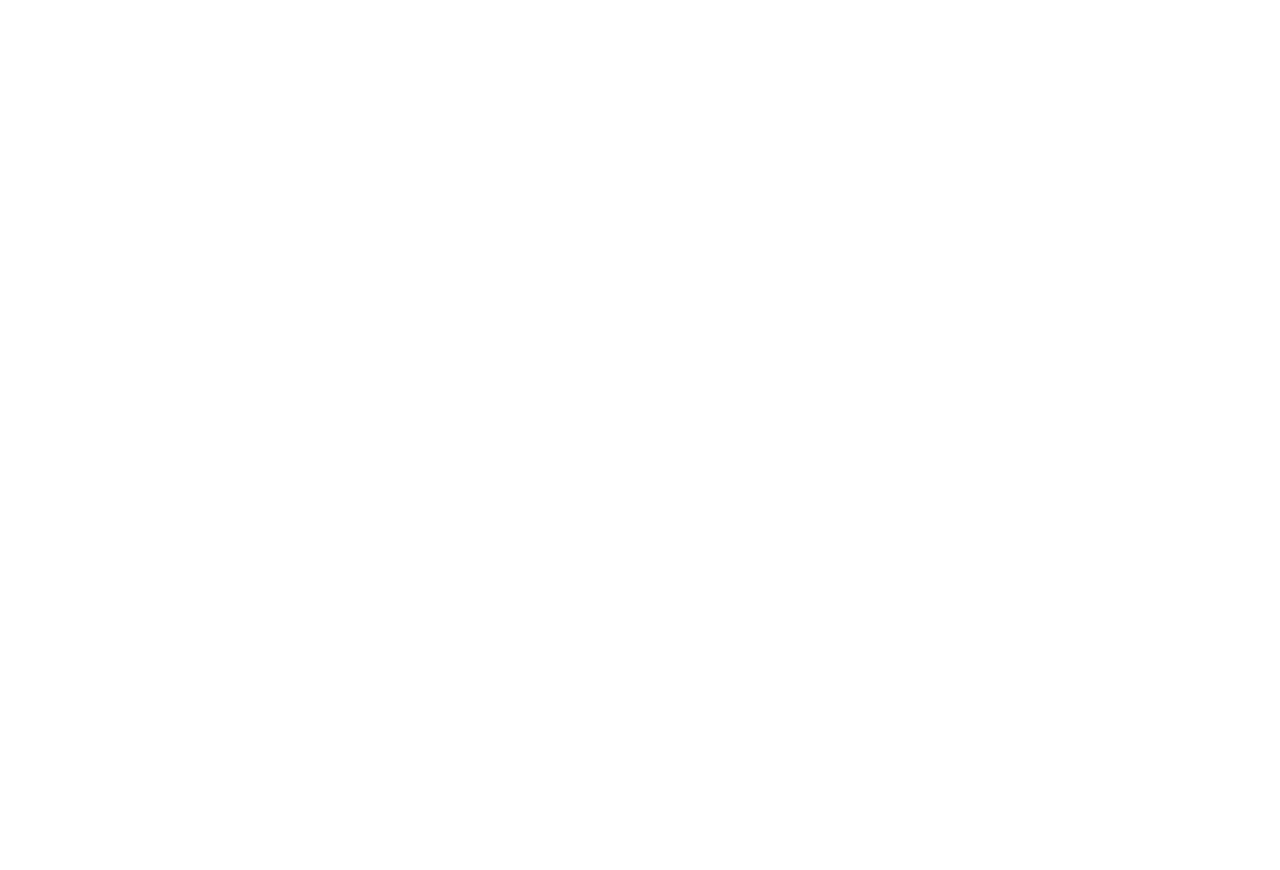
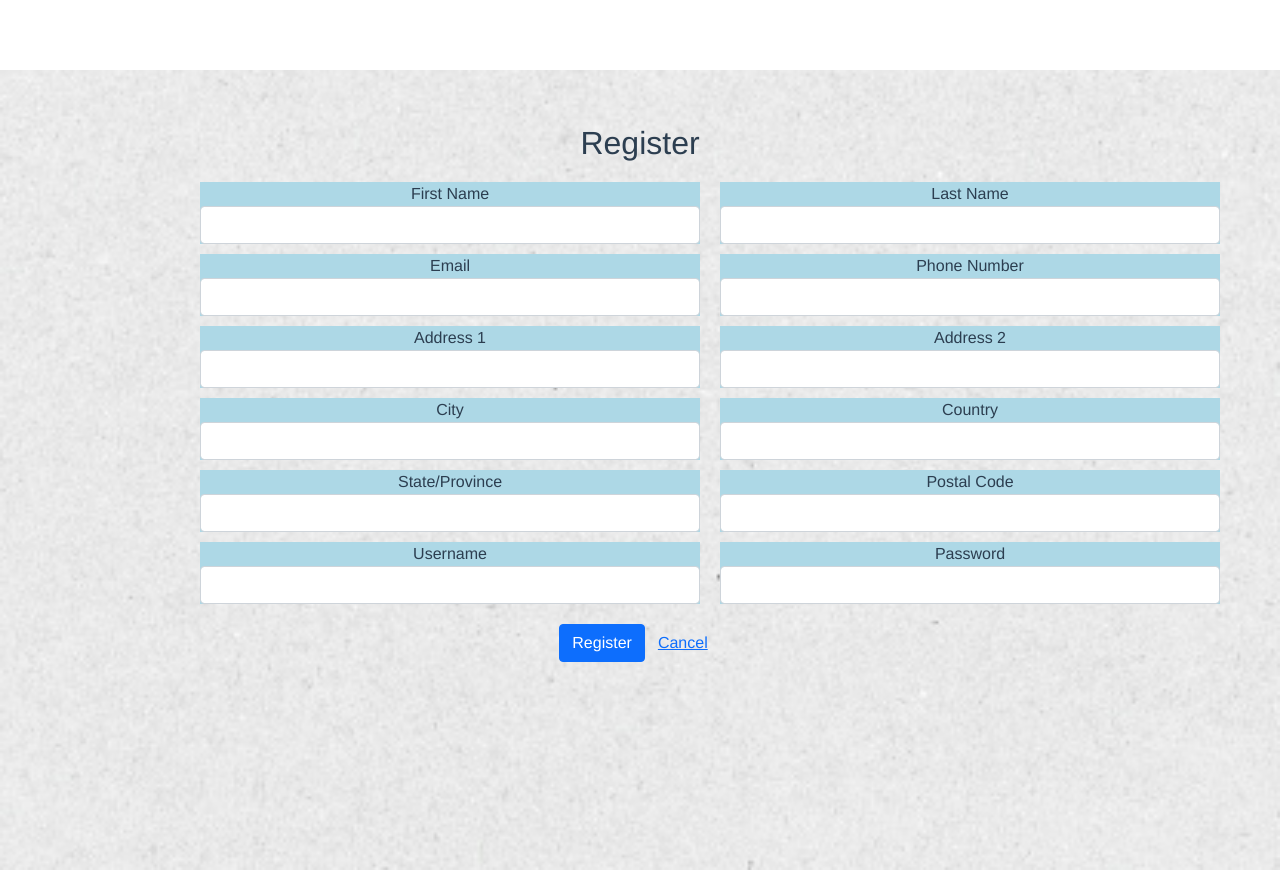
Before and after one commit to raoulnzefa/VueProject, a Vue app: page /register in a window 1280 px wide. Before the commit the page ends 800 px from the top, so only its background shows below. Built offline with nearby package versions, Linux system fonts and the light colour scheme.

Commit message:
Account creation page.

```diff
--- a/src/router/index.js
+++ b/src/router/index.js
@@ -4,6 +4,7 @@
 import Login from "../views/Login.vue";
 import Review from "../views/Review.vue";
 import Cart from "../views/Cart.vue";
+import Register from "../views/Register.vue";
 
 Vue.use(VueRouter);
 
@@ -28,6 +29,11 @@
     name: "cart",
     component: Cart
   },
+  {
+    path: "/register",
+    name: "register",
+    component: Register
+  },
 ];
 
 const router = new VueRouter({
--- a/src/views/Register.vue
+++ b/src/views/Register.vue
@@ -1,32 +1,87 @@
 <template>
-    <div>
+    <div class="bg">
+        <h3>sdjasd</h3>
         <h2>Register</h2>
-        <form @submit.prevent="handleSubmit">
-            <div class="form-group">
+        <!-- <div> -->
+        <form @submit.prevent="accountSubmit">
+            <div style="margin-top: 10px; text-align: center; display:flex;">
+            <div class="form-group" style="width: 500px; margin-left: 200px ; background-color: lightblue;">
                 <label for="firstName">First Name</label>
-                <input type="text" v-model="user.firstName" v-validate="'required'" name="firstName" class="form-control" :class="{ 'is-invalid': submitted && errors.has('firstName') }" />
-                <div v-if="submitted && errors.has('firstName')" class="invalid-feedback">{{ errors.first('firstName') }}</div>
+                <input type="text" v-model="user.firstName" v-validate="'required'" name="firstName" class="form-control" :class="{ 'is-invalid': submit && errors.has('firstName') }" />
+                <div v-if="submit && !firstName && errors.has('firstName')" class="invalid-feedback">{{ errors.first('firstName') }}</div>
             </div>
-            <div class="form-group">
+            <div class="form-group" style="margin-left: 20px; margin-righht: 20px; width: 500px;  background-color: lightblue;">
                 <label for="lastName">Last Name</label>
-                <input type="text" v-model="user.lastName" v-validate="'required'" name="lastName" class="form-control" :class="{ 'is-invalid': submitted && errors.has('lastName') }" />
-                <div v-if="submitted && errors.has('lastName')" class="invalid-feedback">{{ errors.first('lastName') }}</div>
+                <input type="text" v-model="user.lastName" v-validate="'required'" name="lastName" class="form-control" :class="{ 'is-invalid': submit && errors.has('lastName') }" />
+                <div v-if="submit && errors.has('lastName')" class="invalid-feedback">{{ errors.first('lastName') }}</div>
             </div>
-            <div class="form-group">
+            </div>
+            <div style="margin-top: 10px; text-align: center; display:flex;">
+            <div class="form-group" style="width: 500px; margin-left: 200px;  background-color: lightblue;">
+                <label for="lastName">Email</label>
+                <input type="text" v-model="user.lastName" v-validate="'required'" name="lastName" class="form-control" :class="{ 'is-invalid': submit && errors.has('email') }" />
+                <div v-if="submit && errors.has('email')" class="invalid-feedback">{{ errors.first('email') }}</div>
+            </div>
+            <div class="form-group" style="margin-left: 20px; margin-righht: 20px; width: 500px;  background-color: lightblue;">
+                <label for="lastName">Phone Number</label>
+                <input type="text" v-model="user.lastName" v-validate="'required'" name="lastName" class="form-control" :class="{ 'is-invalid': submit && errors.has('phoneNum') }" />
+                <div v-if="submit && errors.has('phoneNum')" class="invalid-feedback">{{ errors.first('phoneNum') }}</div>
+            </div>
+            </div>
+            <div style="margin-top: 10px; text-align: center; display:flex;">
+            <div class="form-group" style="width: 500px; margin-left: 200px;  background-color: lightblue;">
+                <label for="lastName">Address 1</label>
+                <input type="text" v-model="user.lastName" v-validate="'required'" name="lastName" class="form-control" :class="{ 'is-invalid': submit && errors.has('address1') }" />
+                <div v-if="submit && errors.has('address1')" class="invalid-feedback">{{ errors.first('address1') }}</div>
+            </div>
+            <div class="form-group" style="margin-left: 20px; margin-righht: 20px; width: 500px;  background-color: lightblue;">
+                <label for="lastName">Address 2</label>
+                <input type="text" v-model="user.lastName" v-validate="'required'" name="lastName" class="form-control" :class="{ 'is-invalid': submit && errors.has('address2') }" />
+                <div v-if="submit && errors.has('address2')" class="invalid-feedback">{{ errors.first('address2') }}</div>
+            </div>
+            </div>
+            <div style="margin-top: 10px; text-align: center; display:flex;">
+            <div class="form-group" style="width: 500px; margin-left: 200px;  background-color: lightblue;">
+                <label for="lastName">City</label>
+                <input type="text" v-model="user.lastName" v-validate="'required'" name="lastName" class="form-control" :class="{ 'is-invalid': submit && errors.has('city') }" />
+                <div v-if="submit && errors.has('city')" class="invalid-feedback">{{ errors.first('city') }}</div>
+            </div>
+            <div class="form-group" style="margin-left: 20px; margin-righht: 20px; width: 500px;  background-color: lightblue;">
+                <label for="lastName">Country</label>
+                <input type="text" v-model="user.lastName" v-validate="'required'" name="lastName" class="form-control" :class="{ 'is-invalid': submit && errors.has('country') }" />
+                <div v-if="submit && errors.has('country')" class="invalid-feedback">{{ errors.first('country') }}</div>
+            </div>
+            </div>
+            <div style="margin-top: 10px; text-align: center; display:flex;">
+            <div class="form-group" style="width: 500px; margin-left: 200px;  background-color: lightblue;">
+                <label for="lastName">State/Province</label>
+                <input type="text" v-model="user.lastName" v-validate="'required'" name="lastName" class="form-control" :class="{ 'is-invalid': submit && errors.has('province') }" />
+                <div v-if="submit && errors.has('province')" class="invalid-feedback">{{ errors.first('province') }}</div>
+            </div>
+            <div class="form-group" style="margin-left: 20px; margin-righht: 20px; width: 500px;  background-color: lightblue;">
+                <label for="lastName">Postal Code</label>
+                <input type="text" v-model="user.lastName" v-validate="'required'" name="lastName" class="form-control" :class="{ 'is-invalid': submit && errors.has('postalCd') }" />
+                <div v-if="submit && errors.has('postalCd')" class="invalid-feedback">{{ errors.first('postalCd') }}</div>
+            </div>
+            </div>
+            <div style="margin-top: 10px; text-align: center; display:flex;">
+            <div class="form-group" style="width: 500px; margin-left: 200px;  background-color: lightblue;">
                 <label for="username">Username</label>
-                <input type="text" v-model="user.username" v-validate="'required'" name="username" class="form-control" :class="{ 'is-invalid': submitted && errors.has('username') }" />
-                <div v-if="submitted && errors.has('username')" class="invalid-feedback">{{ errors.first('username') }}</div>
+                <input type="text" v-model="user.username" v-validate="'required'" name="username" class="form-control" :class="{ 'is-invalid': submit && errors.has('username') }" />
+                <div v-if="submit && errors.has('username')" class="invalid-feedback">{{ errors.first('username') }}</div>
             </div>
-            <div class="form-group">
+            <div class="form-group" style="margin-left: 20px; margin-righht: 20px; width: 500px;  background-color: lightblue;">
                 <label htmlFor="password">Password</label>
-                <input type="password" v-model="user.password" v-validate="{ required: true, min: 6 }" name="password" class="form-control" :class="{ 'is-invalid': submitted && errors.has('password') }" />
-                <div v-if="submitted && errors.has('password')" class="invalid-feedback">{{ errors.first('password') }}</div>
+                <input type="password" v-model="user.password" v-validate="{ required: true, min: 6 }" name="password" class="form-control" :class="{ 'is-invalid': submit && errors.has('password') }" />
+                <div v-if="submit && errors.has('password')" class="invalid-feedback">{{ errors.first('password') }}</div>
             </div>
-            <div class="form-group">
+            </div>
+            <div class="form-group" style="margin-top: 20px;">
                 <button class="btn btn-primary">Register</button>
                 <router-link to="/login" class="btn btn-link">Cancel</router-link>
             </div>
         </form>
+        <!-- </div> -->
     </div>
 </template>
 
@@ -39,10 +94,18 @@
             user: {
                 firstName: '',
                 lastName: '',
+                email: '',
+                phoneNum: '',
+                address1: '',
+                address2: '',
+                city: '',
+                country: '',
+                province: '',
+                postalCd: '',
                 username: '',
                 password: ''
             },
-            submitted: false
+            submit: false
         }
     },
     computed: {
@@ -50,8 +113,8 @@
     },
     methods: {
         ...mapActions('account', ['register']),
-        handleSubmit(e) {
-            this.submitted = true;
+        accountSubmit(e) {
+            this.submit = true;
             this.$validator.validate().then(valid => {
                 if (valid) {
                     this.register(this.user);
@@ -61,3 +124,27 @@
     }
 };
 </script>
+<style scoped>
+h3{
+  color: transparent;
+}
+h2{
+  /* color: white; */
+  margin-top: 20px;
+  margin-bottom: 20px;
+}
+/* label{
+  color: white;
+} */
+.bg{
+  /* text-align: left; */
+  vertical-align: middle;
+  background-image: url("../assets/register.jpeg"); /* The image used */
+  background-color: #cccccc; /* Used if the image is unavailable */
+  height: 800px; /* You must set a specified height */
+  background-position: center; /* Center the image */
+  background-repeat: no-repeat; /* Do not repeat the image */
+  background-size: cover; /* Resize the background image to cover the entire container */
+  text-align: center;
+}
+</style>
```
Also changed, not shown: src/assets/register.jpeg (added).
